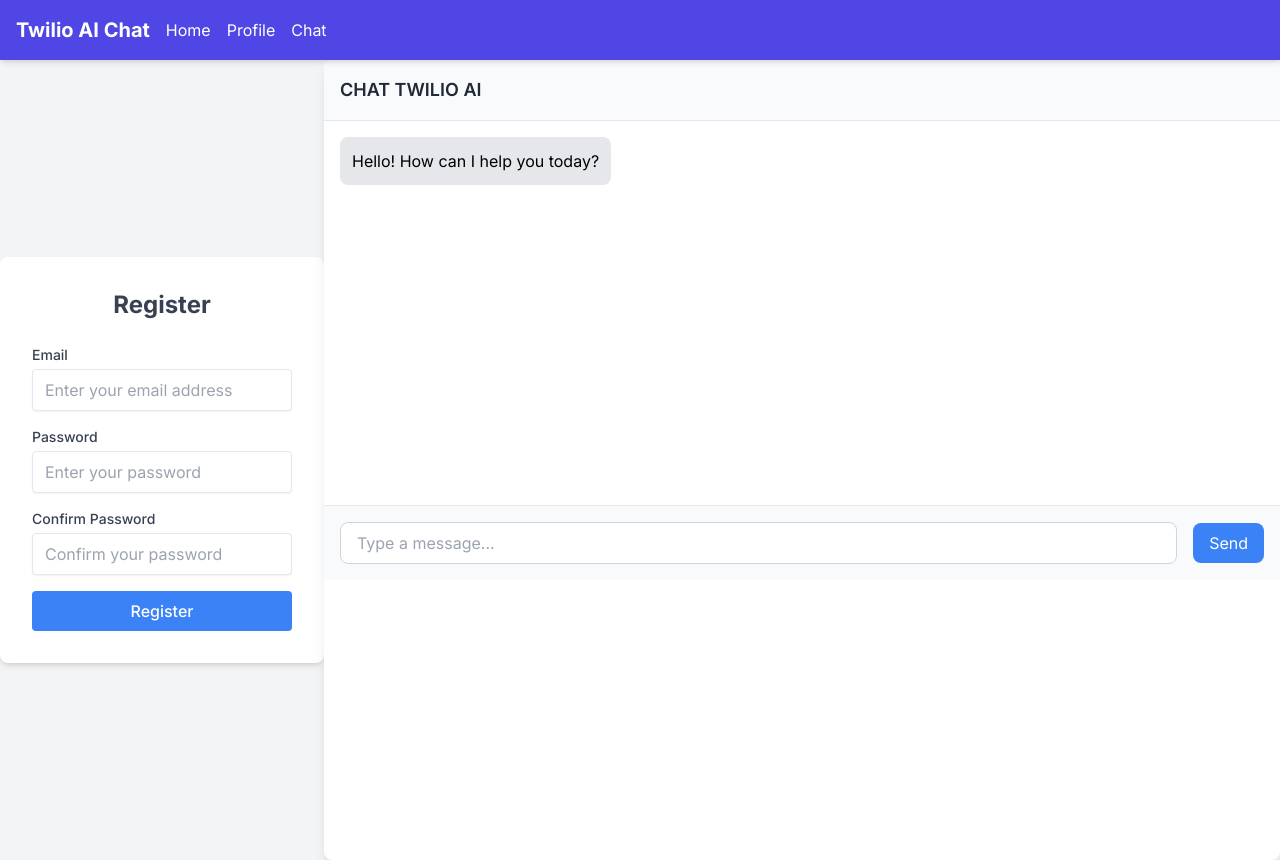
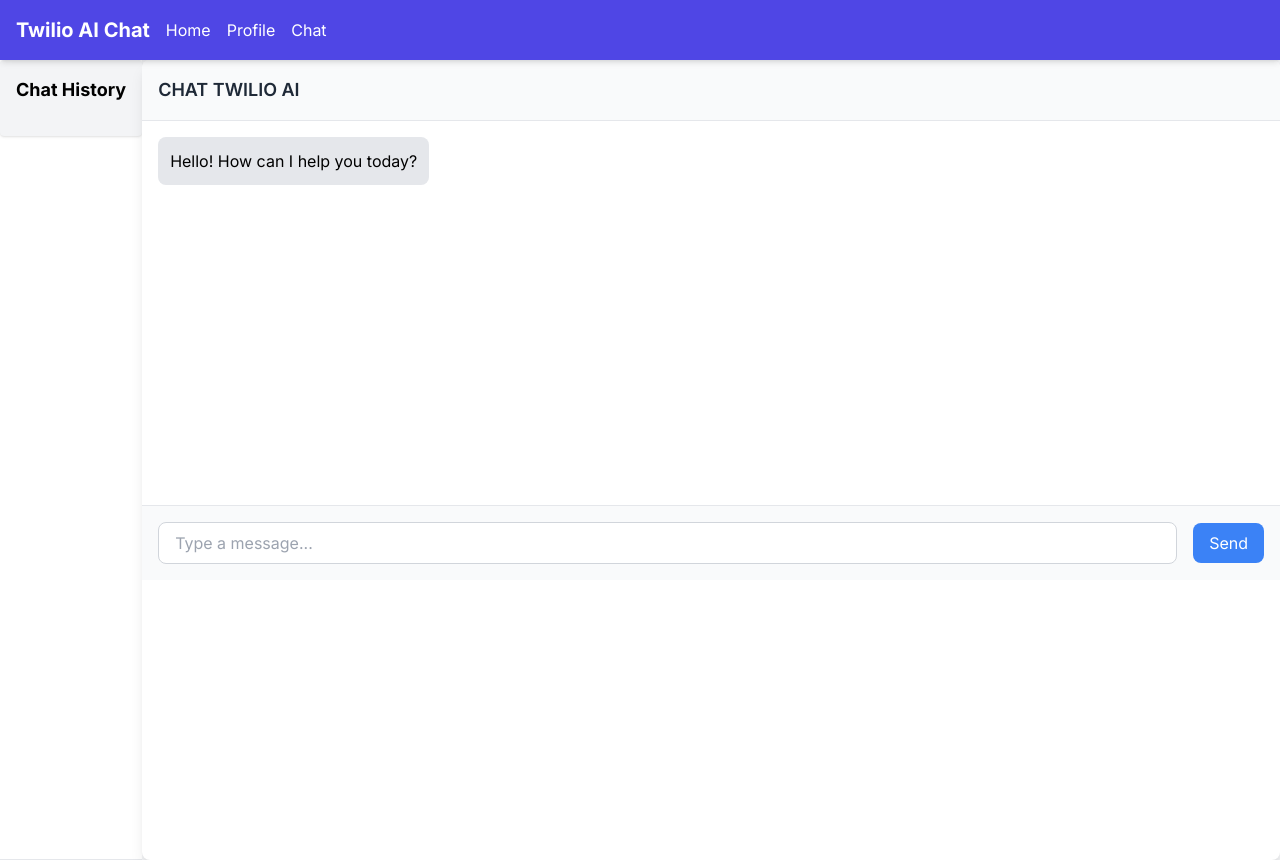
Before and after one commit to williammasivi/ChatTwilioAI, a Next.js app: page / in a window 1280 px wide. Built offline with nearby package versions, Linux system fonts and the light colour scheme.

Commit message:
add backend link

```diff
--- /dev/null
+++ b/app/index.css
@@ -0,0 +1,3 @@
+@tailwind base;
+@tailwind components;
+@tailwind utilities;
--- a/app/layout.tsx
+++ b/app/layout.tsx
@@ -1,8 +1,8 @@
 import { ReactNode } from "react";
 import type { Metadata } from "next";
 import { Inter } from "next/font/google";
-import "./globals.css";
-import Header from "@/components/Header";
+import Layout from "@/components/Layout";
+import "./index.css";
 
 
 type LayoutProps = {
@@ -20,10 +20,9 @@
    return (
       <html lang="en">
          <body className={`${inter.className} h-screen overflow-hidden`}>
-            <Header />
-            <main role="main" className="h-full w-full">
+            <Layout>
                {children}
-            </main>
+            </Layout>
          </body>
       </html>
    );
--- a/app/page.tsx
+++ b/app/page.tsx
@@ -1,9 +1,11 @@
 "use client";
-import Login from '@/components/Login';
-import Register from '@/components/Register';
+import History from '@/components/History';
 import { useState } from 'react';
 import { useForm, SubmitHandler } from 'react-hook-form';
+import axios from 'axios';
 
+
+const linkBACKEND = 'https://chattwilioai-backend.onrender.com/api/chats';
 interface Message {
   text: string;
   sender: 'bot' | 'user';
@@ -22,15 +24,16 @@
 
    const onSubmit: SubmitHandler<FormInputs> = (data) => {
       if (data.message.trim()) {
+         axios.post(linkBACKEND, data.message);
          setMessages([...messages, { text: data.message, sender: 'user' }]);
          reset();
       }
+      alert(data.message);
    };
-
    return (
       <div className='bg-gray-100 flex w-full h-full'>
          <aside className='h-full border-b border-gray-200 bg-white'>
-            <Register />
+            <History messages={['hello', 'how are you?']} />
          </aside>
          <aside className='flex-1 h-full w-full'>
             <div className="w-full h-full bg-white rounded-lg shadow-lg overflow-hidden flex-1">
--- a/package.json
+++ b/package.json
@@ -10,12 +10,13 @@
    },
    "dependencies": {
       "@google/generative-ai": "^0.12.0",
+      "axios": "^1.7.2",
+      "markdown": "^0.5.0",
       "next": "14.2.4",
       "react": "^18",
       "react-dom": "^18",
       "react-hook-form": "^7.51.5",
-      "react-split": "^2.0.14",
-      "twilio": "^5.1.1"
+      "react-split": "^2.0.14"
    },
    "devDependencies": {
       "@types/node": "^20",
```
Also changed, not shown: app/globals.css (deleted, +0 -24 lines), layout/Layout.tsx (+7 -7 lines), 1 other file (tests, documents, lock files or other folders).
